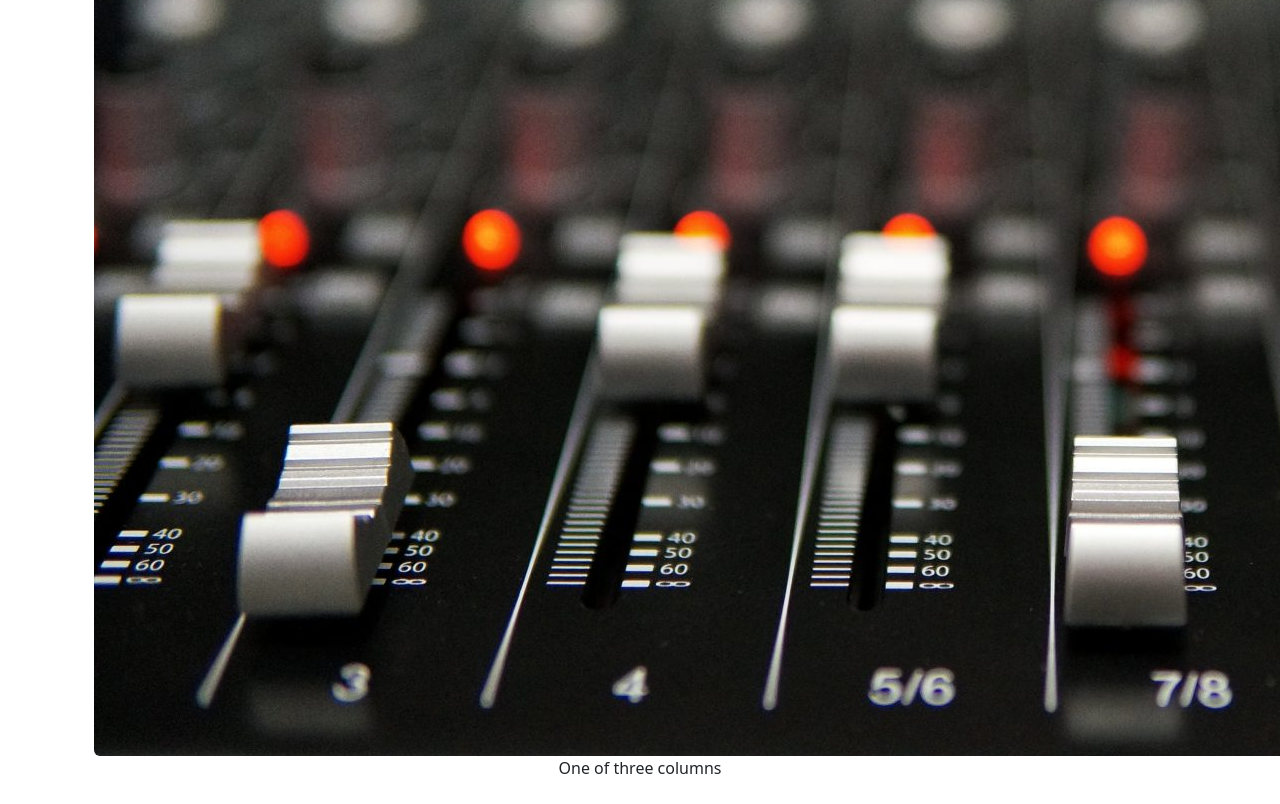
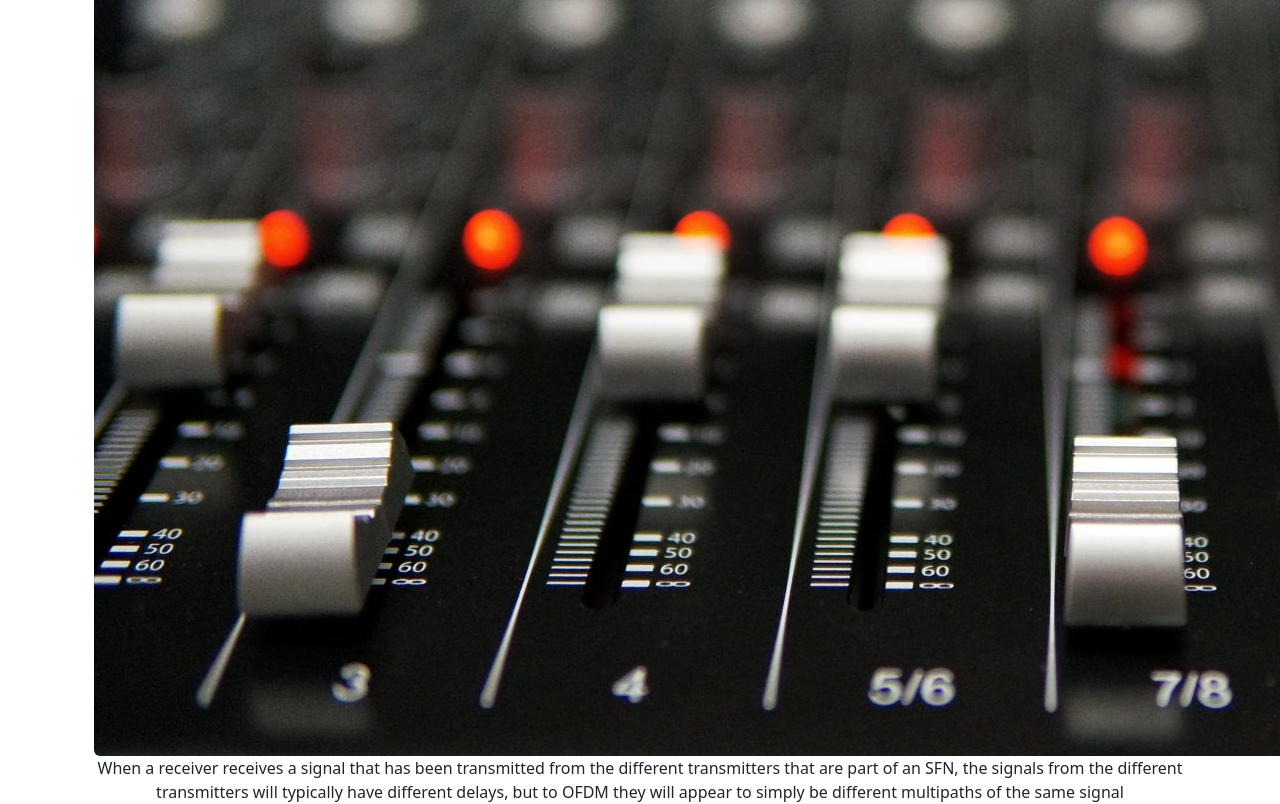
Before and after one commit to iamatallia/BootstrapResearchProject, a plain HTML site: page digitalaudiobroadcasting.html in a window 1280 px wide. Shown: the part 661-1465 px from the top of the page. Before the commit the page ends 1441 px from the top, so only its background shows below. Drawn offline with nearby package versions, Linux system fonts and the light colour scheme.

Commit message:
Update digitalaudiobroadcasting.html

```diff
--- a/digitalaudiobroadcasting.html
+++ b/digitalaudiobroadcasting.html
@@ -48,8 +48,7 @@
                 <img src="img/digitalaudio.jpg" class="rounded" alt="...">
               </div>          </div>
           <div class="col">
-            One of three columns
-          </div>
+            When a receiver receives a signal that has been transmitted from the different transmitters that are part of an SFN, the signals from the different transmitters will typically have different delays, but to OFDM they will appear to simply be different multipaths of the same signal          </div>
         </div>
       </div>
   </div>
```
